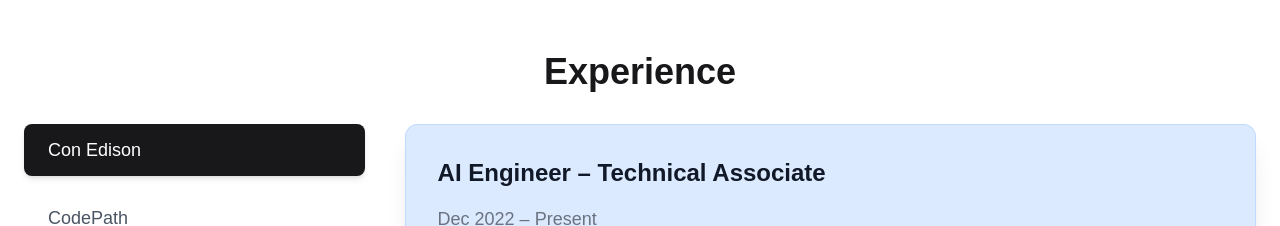
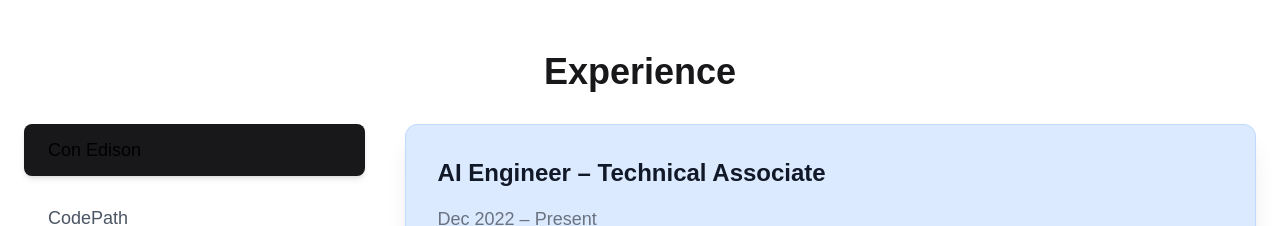
Before and after one commit to fzinnah17/nextjs-portfolio-2025, a Next.js app: page / in a window 1280 px wide. Shown: the part 1580-1806 px from the top of the page. Built offline with nearby package versions, Linux system fonts and the light colour scheme.

Commit message:
fix(experience): ensure selected company names are readable in dark mode
Previously, when a company was selected in dark mode, the text remained white on a white background, making it unreadable. This update explicitly sets the selected text color to  () when clicked to ensure contrast.

```diff
--- a/components/Experience.tsx
+++ b/components/Experience.tsx
@@ -75,12 +75,14 @@ export default function Experience() {
             {...fadeIn}
             className={`block w-full text-left px-6 py-3 rounded-lg transition-all duration-300 text-lg font-medium
               ${selectedExperience.company === exp.company
-                  ? "bg-primary text-white font-bold shadow-md"
+                ? "bg-primary text-black dark:text-black font-bold shadow-md"
                 : "text-gray-600 hover:bg-gray-100 dark:text-gray-300 dark:hover:bg-gray-800"
-                }`}
+              }
+              `}
           >
             {exp.company}
           </motion.button>
+
           ))}
         </div>
 
--- a/components/Footer.tsx
+++ b/components/Footer.tsx
@@ -8,9 +8,7 @@ export function Footer() {
   const { resolvedTheme } = useTheme();
 
   return (
-    <footer
-
-    >
+    <footer>
       <div className="w-full flex flex-col sm:flex-row justify-between items-center px-10 max-w-full">
         <div className="text-sm mb-4 sm:mb-0">© 2025 Farnaz Zinnah. All rights reserved.</div>
         <div className="flex space-x-4">
@@ -36,7 +34,7 @@ export function Footer() {
           </Button>
         </div>
       </div>
-      <div className="h-8"></div>
+      <div className="h-6"></div>
     </footer>
   );
 }
```
Lines whose indentation alone changed are shown as unchanged.
